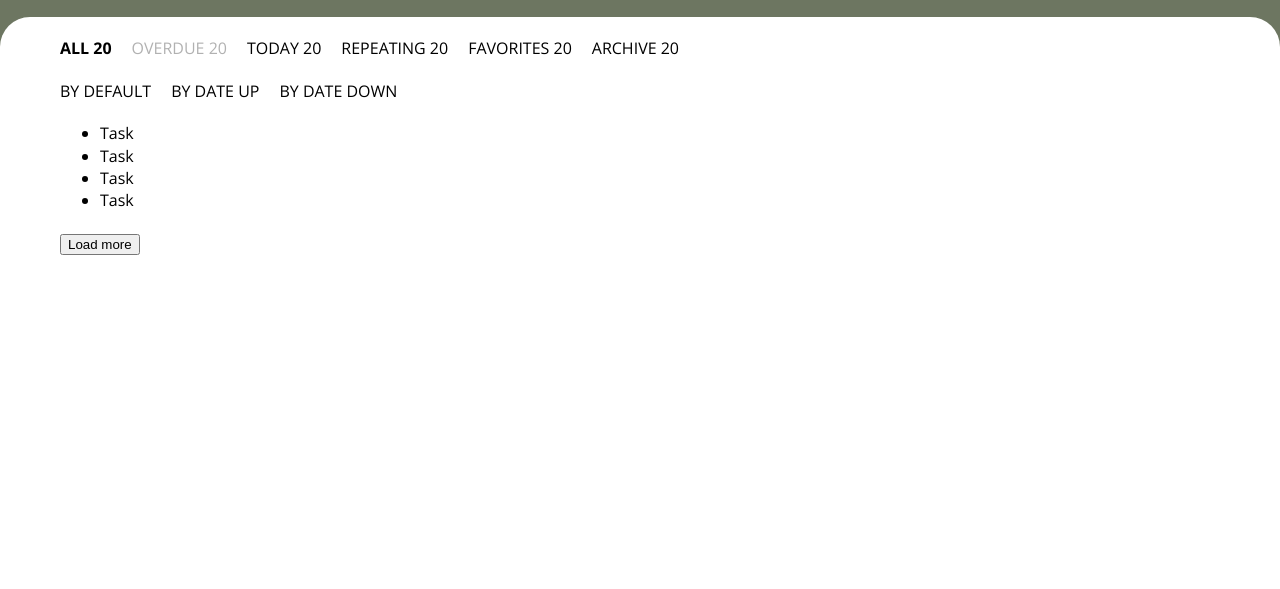
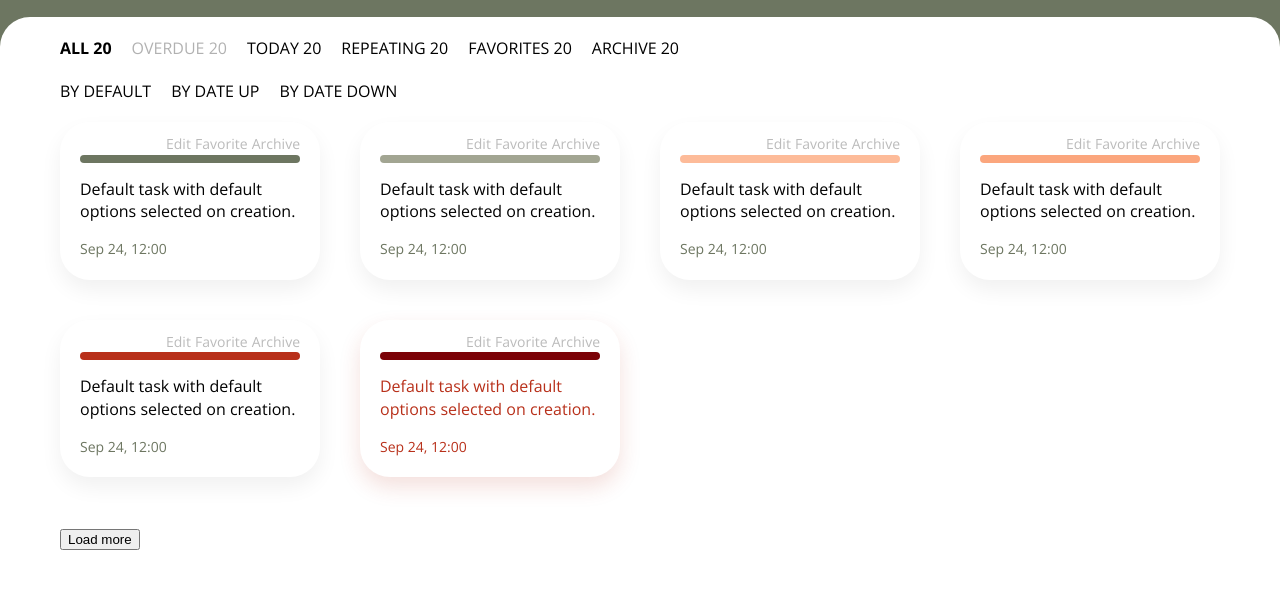
Before and after one commit to Yoona8/task-manager, a website: page src/index.html in a window 1280 px wide. Shown: the part 45-634 px from the top of the page. Drawn offline with nearby package versions, Linux system fonts and the light colour scheme.

Commit message:
Add styles for tasks

```diff
--- a/src/index.html
+++ b/src/index.html
@@ -62,10 +62,90 @@
           </li>
         </ul>
         <ul class="main__tasks tasks">
-          <li>Task</li>
-          <li>Task</li>
-          <li>Task</li>
-          <li>Task</li>
+          <li class="tasks__task task task--lowest">
+            <div class="task__controls">
+              <button class="task__control">Edit</button>
+              <button class="task__control">Favorite</button>
+              <button class="task__control">Archive</button>
+            </div>
+            <p class="task__priority" aria-label="Lowest priority"></p>
+            <p class="task__description">
+              Default task with default options selected on creation.
+            </p>
+            <time class="task__deadline" datetime="2020-09-24T12:00">
+              Sep 24, 12:00
+            </time>
+          </li>
+          <li class="tasks__task task task--low">
+            <div class="task__controls">
+              <button class="task__control">Edit</button>
+              <button class="task__control">Favorite</button>
+              <button class="task__control">Archive</button>
+            </div>
+            <p class="task__priority" aria-label="Lowest priority"></p>
+            <p class="task__description">
+              Default task with default options selected on creation.
+            </p>
+            <time class="task__deadline" datetime="2020-09-24T12:00">
+              Sep 24, 12:00
+            </time>
+          </li>
+          <li class="tasks__task task task--normal">
+            <div class="task__controls">
+              <button class="task__control">Edit</button>
+              <button class="task__control">Favorite</button>
+              <button class="task__control">Archive</button>
+            </div>
+            <p class="task__priority" aria-label="Lowest priority"></p>
+            <p class="task__description">
+              Default task with default options selected on creation.
+            </p>
+            <time class="task__deadline" datetime="2020-09-24T12:00">
+              Sep 24, 12:00
+            </time>
+          </li>
+          <li class="tasks__task task task--slightly-high">
+            <div class="task__controls">
+              <button class="task__control">Edit</button>
+              <button class="task__control">Favorite</button>
+              <button class="task__control">Archive</button>
+            </div>
+            <p class="task__priority" aria-label="Lowest priority"></p>
+            <p class="task__description">
+              Default task with default options selected on creation.
+            </p>
+            <time class="task__deadline" datetime="2020-09-24T12:00">
+              Sep 24, 12:00
+            </time>
+          </li>
+          <li class="tasks__task task task--high">
+            <div class="task__controls">
+              <button class="task__control">Edit</button>
+              <button class="task__control">Favorite</button>
+              <button class="task__control">Archive</button>
+            </div>
+            <p class="task__priority" aria-label="Lowest priority"></p>
+            <p class="task__description">
+              Default task with default options selected on creation.
+            </p>
+            <time class="task__deadline" datetime="2020-09-24T12:00">
+              Sep 24, 12:00
+            </time>
+          </li>
+          <li class="tasks__task task task--highest task--overdue">
+            <div class="task__controls">
+              <button class="task__control">Edit</button>
+              <button class="task__control">Favorite</button>
+              <button class="task__control">Archive</button>
+            </div>
+            <p class="task__priority" aria-label="Lowest priority"></p>
+            <p class="task__description">
+              Default task with default options selected on creation.
+            </p>
+            <time class="task__deadline" datetime="2020-09-24T12:00">
+              Sep 24, 12:00
+            </time>
+          </li>
         </ul>
         <button class="button" type="button">Load more</button>
       </section>
--- a/src/styles/blocks/main.css
+++ b/src/styles/blocks/main.css
@@ -17,5 +17,5 @@
 }
 
 .main__tasks {
-  margin-bottom: 20px;
+  margin-bottom: 50px;
 }
--- /dev/null
+++ b/src/styles/blocks/task.css
@@ -0,0 +1,74 @@
+.task {
+  padding: 10px 20px 20px;
+  border-radius: var(--border-radius-large);
+  box-shadow: 0 10px 21px rgba(0, 0, 0, 0.06);
+}
+
+.task--overdue {
+  color: var(--mild-red);
+  box-shadow: 0 10px 21px rgba(184, 48, 26, 0.15);
+}
+
+.task__controls {
+  text-align: right;
+}
+
+.task__control {
+  margin: 0;
+  padding: 0;
+  font: inherit;
+  font-size: 14px;
+  color: var(--neutral-gray);
+  background-color: transparent;
+  border: 0;
+  cursor: pointer;
+  transition: var(--transition);
+}
+
+.task__control:hover {
+  color: var(--basic-black);
+}
+
+.task__priority {
+  width: 100%;
+  height: 8px;
+  margin: 0;
+  border-radius: var(--border-radius-large);
+}
+
+.task--lowest .task__priority {
+  background-color: var(--dark-green);
+}
+
+.task--low .task__priority {
+  background-color: var(--mild-green);
+}
+
+.task--normal .task__priority {
+  background-color: var(--mild-orange);
+}
+
+.task--slightly-high .task__priority {
+  background-color: var(--dark-orange);
+}
+
+.task--high .task__priority {
+  background-color: var(--mild-red);
+}
+
+.task--highest .task__priority {
+  background-color: var(--dark-red);
+}
+
+.task__description {
+  margin: 15px 0;
+}
+
+.task__deadline {
+  font-size: 14px;
+  color: var(--dark-green);
+}
+
+.task--overdue .task__deadline {
+  color: var(--mild-red);
+}
--- a/src/styles/blocks/tasks.css
+++ b/src/styles/blocks/tasks.css
@@ -0,0 +1,8 @@
+.tasks {
+  display: grid;
+  grid-template-columns: repeat(4, 1fr);
+  gap: 40px;
+  margin: 0;
+  padding: 0;
+  list-style: none;
+}
--- a/src/styles/settings/setting.css
+++ b/src/styles/settings/setting.css
@@ -1,8 +1,15 @@
 :root {
-  --basic-white: #ffffff;
+  --basic-white: #FFFFFF;
   --basic-black: #000000;
+  --neutral-gray: #BBBBBB;
   --dark-green: #6D7661;
+  --mild-green: #A2A592;
+  --dark-orange: #FBA67D;
+  --mild-orange: #FDBB99;
+  --dark-red: #7B0207;
+  --mild-red: #B8301A;
   --border-radius-large: 30px;
+  --transition: 0.2s;
 }
 
 html,
--- a/src/styles/style.css
+++ b/src/styles/style.css
@@ -1,5 +1,6 @@
 @import "settings/setting.css";
 @import "blocks/menu.css";
+@import "blocks/task.css";
 @import "blocks/tasks.css";
 @import "blocks/sorting.css";
 @import "blocks/filters.css";
```
